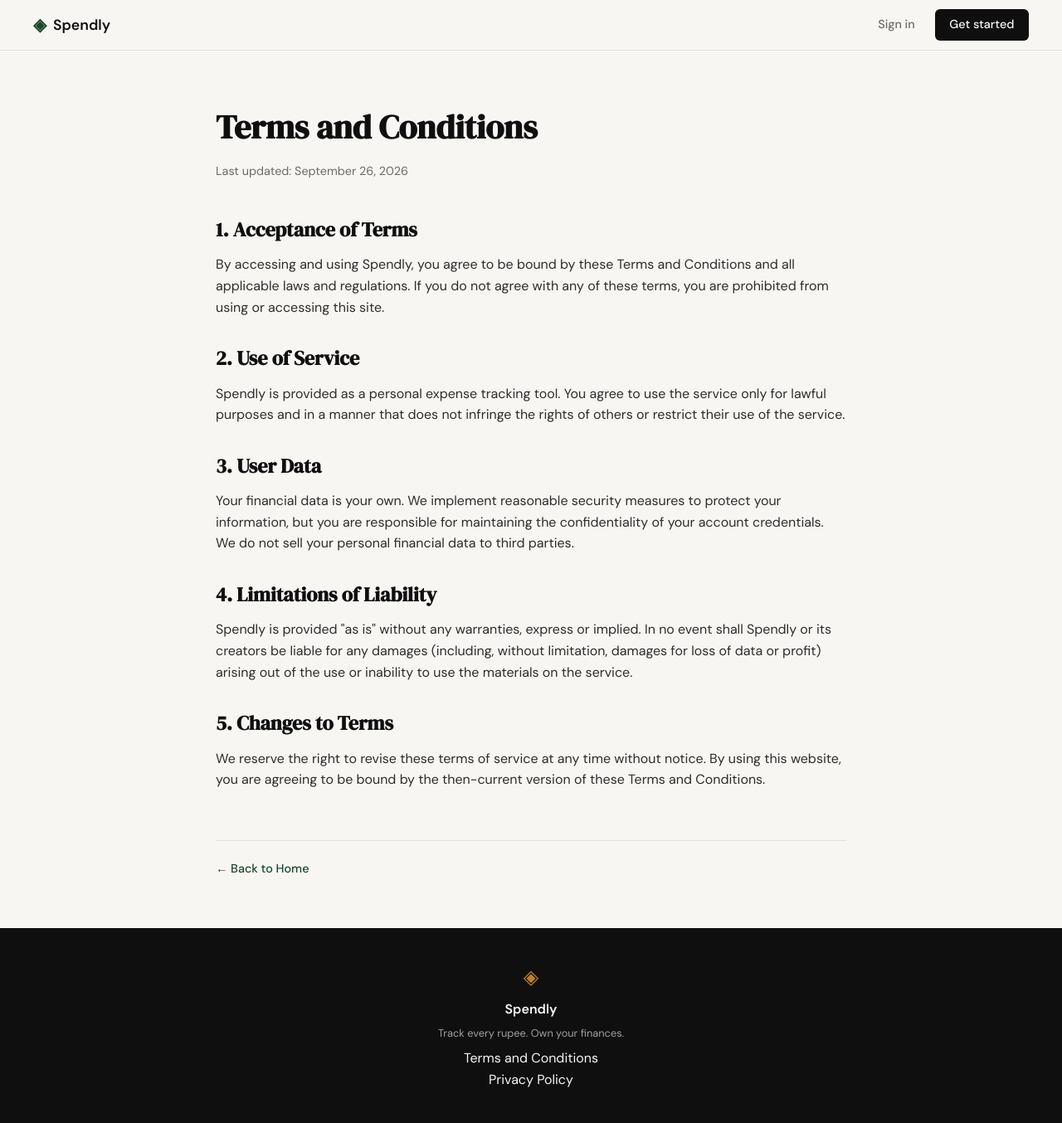
After one commit to vanshslathia/Claude-application, a Flask app: page /terms in a window 1280 px wide. The commit adds this page. Shown: the whole page at 83% size. Run offline with Flask 3, Linux system fonts and the light colour scheme.

Commit message:
terms and conditon page done

```diff
--- a/app.py
+++ b/app.py
@@ -20,6 +20,11 @@ def register():
 @app.route("/login")
 def login():
     return render_template("login.html")
+
+
+@app.route("/terms")
+def terms():
+    return render_template("terms.html")
 
 
 # ------------------------------------------------------------------ #
--- a/templates/base.html
+++ b/templates/base.html
@@ -35,7 +35,7 @@
             <span class="footer-name">Spendly</span>
             <p class="footer-copy">Track every rupee. Own your finances.</p>
             <div class="footer-links">
-                <a href="#">Terms and Conditions</a><br>
+                <a href="{{ url_for('terms') }}">Terms and Conditions</a><br>
                 <a href="#">Privacy Policy</a>
             </div>
         </div>
--- /dev/null
+++ b/templates/terms.html
@@ -0,0 +1,41 @@
+{% extends "base.html" %}
+
+{% block title %}Terms and Conditions - Spendly{% endblock %}
+
+{% block content %}
+<div class="terms-container" style="max-width: 800px; margin: 60px auto; padding: 0 20px;">
+    <h1 style="font-family: var(--font-display); font-size: 2.5rem; color: var(--ink); margin-bottom: 10px;">Terms and Conditions</h1>
+    <p style="color: var(--ink-muted); font-size: 0.9rem; margin-bottom: 40px;">Last updated: September 26, 2026</p>
+
+    <div style="display: flex; flex-direction: column; gap: 30px;">
+        <section>
+            <h2 style="font-family: var(--font-display); font-size: 1.5rem; color: var(--ink); margin-bottom: 10px;">1. Acceptance of Terms</h2>
+            <p style="color: var(--ink-soft);">By accessing and using Spendly, you agree to be bound by these Terms and Conditions and all applicable laws and regulations. If you do not agree with any of these terms, you are prohibited from using or accessing this site.</p>
+        </section>
+
+        <section>
+            <h2 style="font-family: var(--font-display); font-size: 1.5rem; color: var(--ink); margin-bottom: 10px;">2. Use of Service</h2>
+            <p style="color: var(--ink-soft);">Spendly is provided as a personal expense tracking tool. You agree to use the service only for lawful purposes and in a manner that does not infringe the rights of others or restrict their use of the service.</p>
+        </section>
+
+        <section>
+            <h2 style="font-family: var(--font-display); font-size: 1.5rem; color: var(--ink); margin-bottom: 10px;">3. User Data</h2>
+            <p style="color: var(--ink-soft);">Your financial data is your own. We implement reasonable security measures to protect your information, but you are responsible for maintaining the confidentiality of your account credentials. We do not sell your personal financial data to third parties.</p>
+        </section>
+
+        <section>
+            <h2 style="font-family: var(--font-display); font-size: 1.5rem; color: var(--ink); margin-bottom: 10px;">4. Limitations of Liability</h2>
+            <p style="color: var(--ink-soft);">Spendly is provided "as is" without any warranties, express or implied. In no event shall Spendly or its creators be liable for any damages (including, without limitation, damages for loss of data or profit) arising out of the use or inability to use the materials on the service.</p>
+        </section>
+
+        <section>
+            <h2 style="font-family: var(--font-display); font-size: 1.5rem; color: var(--ink); margin-bottom: 10px;">5. Changes to Terms</h2>
+            <p style="color: var(--ink-soft);">We reserve the right to revise these terms of service at any time without notice. By using this website, you are agreeing to be bound by the then-current version of these Terms and Conditions.</p>
+        </section>
+    </div>
+
+    <div style="margin-top: 60px; padding-top: 20px; border-top: 1px solid var(--border);">
+        <a href="{{ url_for('landing') }}" style="color: var(--accent); font-weight: 500; font-size: 0.9rem; transition: opacity 0.2s;" onmouseover="this.style.opacity='0.8'" onmouseout="this.style.opacity='1'">← Back to Home</a>
+    </div>
+</div>
+{% endblock %}
```
